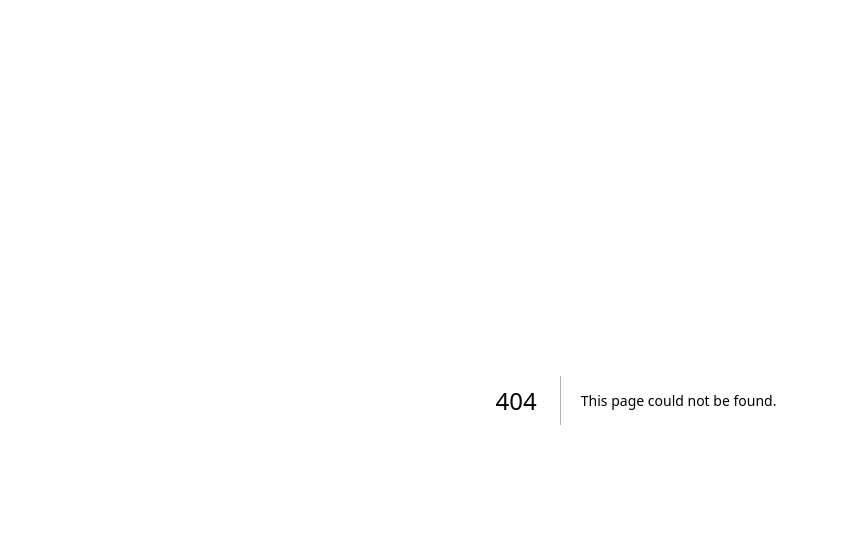
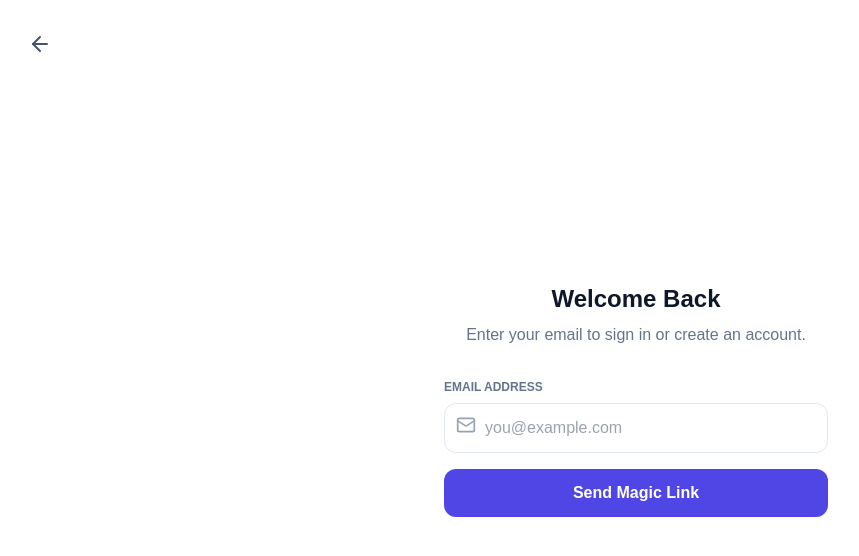
Before and after one commit to NovelPJ/novel-x, a Next.js app: page /login in a window 1280 px wide. Before the commit this address had no page. Shown: the top 556 px of the page, without its empty margins (4-863 px from the left). Built offline with nearby package versions, Linux system fonts and the light colour scheme; no server answers.

Commit message:
Rename profile to account to fix 404

```diff
--- /dev/null
+++ b/app/auth/callback/route.ts
@@ -0,0 +1,37 @@
+import { createServerClient, type CookieOptions } from '@supabase/ssr'
+import { cookies } from 'next/headers'
+import { NextResponse } from 'next/server'
+
+export async function GET(request: Request) {
+  const { searchParams, origin } = new URL(request.url)
+  const code = searchParams.get('code')
+  const next = searchParams.get('next') ?? '/'
+
+  if (code) {
+    const cookieStore = await cookies()
+    const supabase = createServerClient(
+      process.env.NEXT_PUBLIC_SUPABASE_URL!,
+      process.env.NEXT_PUBLIC_SUPABASE_ANON_KEY!,
+      {
+        cookies: {
+          get(name: string) {
+            return cookieStore.get(name)?.value
+          },
+          set(name: string, value: string, options: CookieOptions) {
+            cookieStore.set(name, value, options)
+          },
+          remove(name: string, options: CookieOptions) {
+            cookieStore.delete({ name, ...options })
+          },
+        },
+      }
+    )
+    const { error } = await supabase.auth.exchangeCodeForSession(code)
+    if (!error) {
+      return NextResponse.redirect(`${origin}${next}`)
+    }
+  }
+
+  // Return the user to an error page with instructions
+  return NextResponse.redirect(`${origin}/auth/auth-code-error`)
+}
--- /dev/null
+++ b/app/login/page.tsx
@@ -0,0 +1,85 @@
+"use client";
+
+import { useState } from 'react';
+import { createClient } from '../utils/supabase';
+import { ArrowLeft, Mail, Loader2 } from 'lucide-react';
+import Link from 'next/link';
+
+export default function LoginPage() {
+  const [email, setEmail] = useState('');
+  const [loading, setLoading] = useState(false);
+  const [message, setMessage] = useState<{ text: string, type: 'success' | 'error' } | null>(null);
+
+  const supabase = createClient();
+
+  const handleLogin = async (e: React.FormEvent) => {
+    e.preventDefault();
+    setLoading(true);
+    setMessage(null);
+
+    const { error } = await supabase.auth.signInWithOtp({
+      email,
+      options: {
+        emailRedirectTo: `${location.origin}/auth/callback`,
+      },
+    });
+
+    if (error) {
+      setMessage({ text: error.message, type: 'error' });
+    } else {
+      setMessage({ text: 'Magic link sent! Check your email.', type: 'success' });
+    }
+    setLoading(false);
+  };
+
+  return (
+    <main className="min-h-screen bg-white flex flex-col items-center justify-center p-6 relative">
+
+      {/* Back Button */}
+      <Link href="/" className="absolute top-6 left-6 p-2 rounded-full hover:bg-slate-100 transition-colors">
+        <ArrowLeft className="w-6 h-6 text-slate-600" />
+      </Link>
+
+      <div className="w-full max-w-sm">
+        <div className="text-center mb-8">
+            <h1 className="text-2xl font-bold text-slate-900">Welcome Back</h1>
+            <p className="text-slate-500 mt-2">Enter your email to sign in or create an account.</p>
+        </div>
+
+        <form onSubmit={handleLogin} className="space-y-4">
+            <div>
+                <label className="block text-xs font-bold text-slate-500 uppercase mb-2">Email Address</label>
+                <div className="relative">
+                    <Mail className="absolute left-3 top-3 w-5 h-5 text-slate-400" />
+                    <input
+                        type="email"
+                        value={email}
+                        onChange={(e) => setEmail(e.target.value)}
+                        placeholder="you@example.com"
+                        required
+                        className="w-full pl-10 pr-4 py-3 rounded-xl border border-slate-200 focus:border-indigo-500 focus:ring-2 focus:ring-indigo-100 outline-none transition-all text-slate-800 font-medium"
+                    />
+                </div>
+            </div>
+
+            <button
+                type="submit"
+                disabled={loading}
+                className="w-full bg-indigo-600 hover:bg-indigo-700 text-white font-bold py-3 rounded-xl transition-all flex items-center justify-center gap-2 disabled:opacity-50 disabled:cursor-not-allowed"
+            >
+                {loading ? <Loader2 className="w-5 h-5 animate-spin" /> : "Send Magic Link"}
+            </button>
+        </form>
+
+        {/* Status Message */}
+        {message && (
+            <div className={`mt-6 p-4 rounded-lg text-sm text-center ${message.type === 'success' ? 'bg-green-50 text-green-700' : 'bg-red-50 text-red-700'}`}>
+                {message.text}
+            </div>
+        )}
+
+      </div>
+    </main>
+  );
+}
+// ^^^ This bracket was likely missing!
--- a/app/page.tsx
+++ b/app/page.tsx
@@ -1,4 +1,4 @@
-import { Search, Bell, BookOpen, Star, TrendingUp } from 'lucide-react';
+import { Search, Bell, BookOpen, Star, TrendingUp, User } from 'lucide-react';
 import Link from 'next/link';
 
 export default function Home() {
@@ -84,10 +84,15 @@ export default function Home() {
            <Search className="w-6 h-6" />
            <span className="text-[10px]">Explore</span>
         </div>
-        <div className="flex flex-col items-center gap-1 text-slate-400">
-           <div className="w-6 h-6 rounded-full bg-slate-200"></div>
+
+        {/* THIS IS THE NEW PROFILE LINK */}
+        <Link href="/account" className="flex flex-col items-center gap-1 text-slate-400">
+           <div className="w-6 h-6 rounded-full bg-slate-200 flex items-center justify-center">
+             <User className="w-4 h-4 text-slate-500" />
+           </div>
            <span className="text-[10px]">Profile</span>
-        </div>
+        </Link>
+
       </nav>
 
     </main>
--- /dev/null
+++ b/app/utils/supabase.ts
@@ -0,0 +1,8 @@
+import { createBrowserClient } from '@supabase/ssr'
+
+export function createClient() {
+  return createBrowserClient(
+    process.env.NEXT_PUBLIC_SUPABASE_URL!,
+    process.env.NEXT_PUBLIC_SUPABASE_ANON_KEY!
+  )
+}
--- a/package.json
+++ b/package.json
@@ -9,6 +9,8 @@
     "lint": "eslint"
   },
   "dependencies": {
+    "@supabase/ssr": "^0.8.0",
+    "@supabase/supabase-js": "^2.87.1",
     "lucide-react": "^0.556.0",
     "next": "16.0.8",
     "react": "19.2.1",
```
Also changed, not shown: app/account/page.tsx (renamed from app/profile/page.tsx), 1 other file (tests, documents, lock files or other folders).
